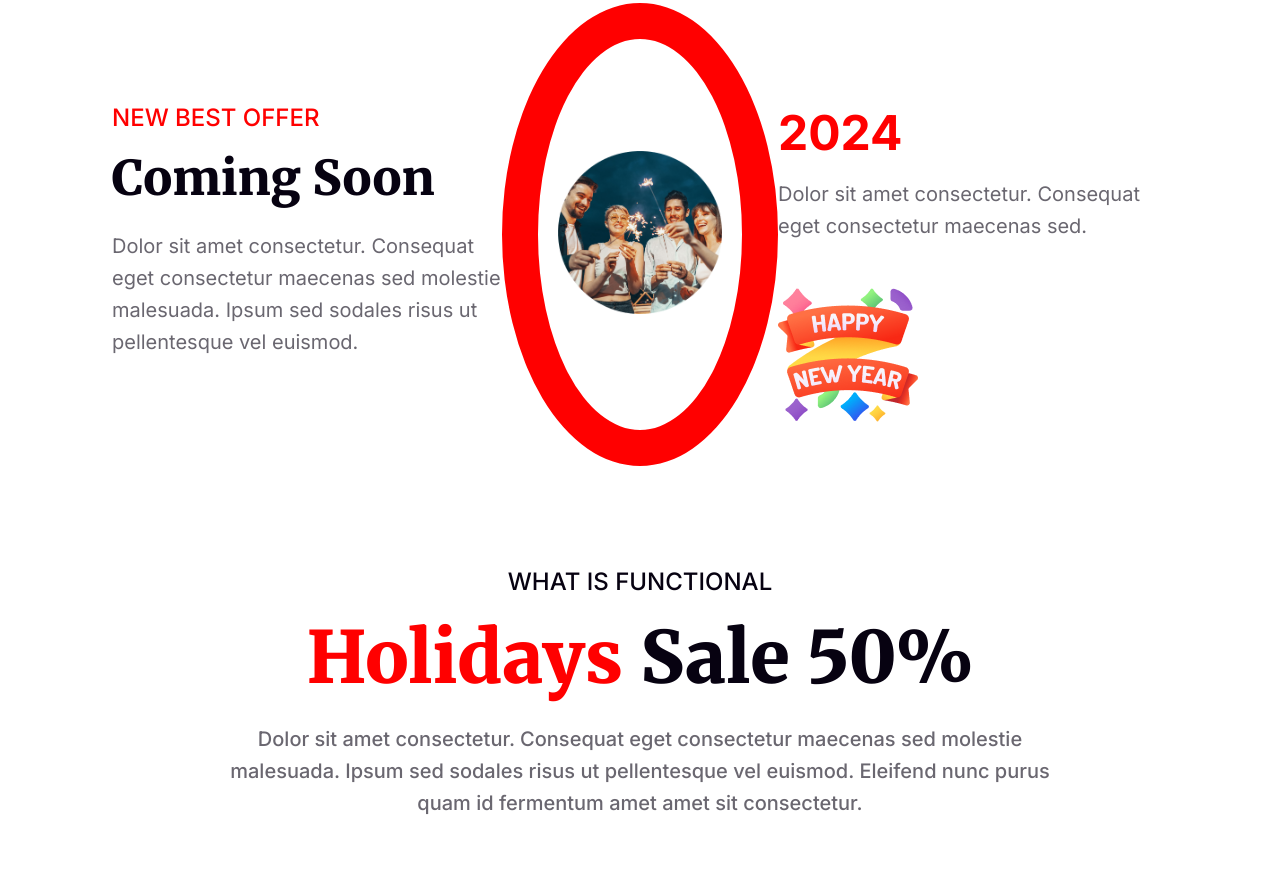
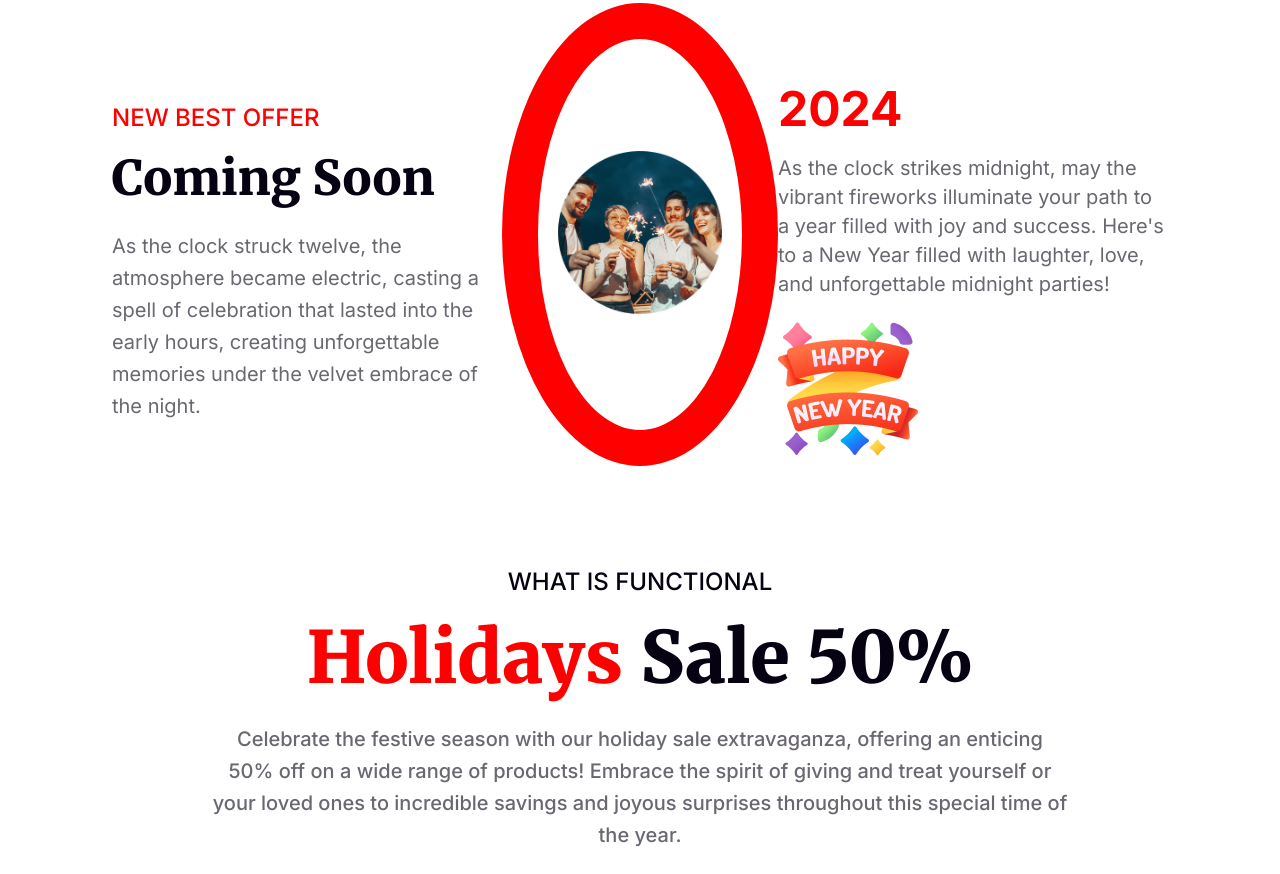
Before and after one commit to ASLAM-stack/New-Year-Assignment_B9, a plain HTML site: page index.html in a window 1280 px wide. Shown: the part 2935-3809 px from the top of the page. Drawn offline with Linux system fonts and the light colour scheme.

Commit message:
change text

```diff
--- a/index.html
+++ b/index.html
@@ -43,7 +43,7 @@
                     <div class="midnight-element">
                         <div class="midnight-column">
                             <h1>Welcome to midnight party</h1>
-                            <p>Dolor sit amet consectetur. Consequat eget consectetur maecenas sed molestie malesuada. Ipsum sed sodales risus ut pellentesque vel euismod. </p>
+                            <p>  As the clock struck twelve, the atmosphere became electric, casting a spell of celebration that lasted into the early hours, creating unforgettable memories under the velvet embrace of the night. </p>
                             <a href="#">JOIN NOW</a>
                         </div>
                         <div class="midnight-column">
@@ -75,7 +75,7 @@
                     <div class="offer-title">
                         <h6>NEW BEST OFFER</h6>
                         <h1>Coming Soon</h1>
-                        <p>Dolor sit amet consectetur. Consequat eget consectetur maecenas sed molestie malesuada. Ipsum sed sodales risus ut pellentesque vel euismod. </p>
+                        <p> As the clock struck twelve, the atmosphere became electric, casting a spell of celebration that lasted into the early hours, creating unforgettable memories under the velvet embrace of the night. </p>
                     </div>
                     <div class="circel_img">
                         <div class="circek_img-container">
@@ -84,7 +84,7 @@
                     </div>
                     <div class="offer_wish">
                         <h2>2024</h2>
-                        <p>Dolor sit amet consectetur. Consequat eget consectetur maecenas sed.</p>
+                        <p>As the clock strikes midnight, may the vibrant fireworks illuminate your path to a year filled with joy and success. Here's to a New Year filled with laughter, love, and unforgettable midnight parties!</p>
                         <div class="wish-img">
                             <img src="img/Sec_image/Group 96.png" alt="">
                         </div>
@@ -98,8 +98,7 @@
                 <div class="sale">
                     <h6>WHAT IS FUNCTIONAL</h6>
                     <h1><span class="highlight-point">Holidays</span> Sale 50%</h1>
-                    <p>Dolor sit amet consectetur. Consequat eget consectetur maecenas sed
-                        molestie malesuada. Ipsum sed sodales risus ut pellentesque vel euismod. Eleifend nunc purus quam id fermentum amet amet sit consectetur.
+                    <p>Celebrate the festive season with our holiday sale extravaganza, offering an enticing 50% off on a wide range of products! Embrace the spirit of giving and treat yourself or your loved ones to incredible savings and joyous surprises throughout this special time of the year.
                     </p>
                     <div class="sale_offer">
                         <div class="sale_offer-img">
@@ -120,7 +119,7 @@
                 <div class="portfolio-header_title">
                     <h6>THE BEST GIFTS</h6>
                     <h1>Our Awesome Portfolio</h1>
-                    <p>Dolor sit amet consectetur. Consequat eget consectetur maecenas sed molestie malesuada. Ipsum sed sodales risus ut pellentesque vel euismod. </p>
+                    <p>In our awesome portfolio, we blend creativity and innovation, delivering cutting-edge designs and strategic solutions that set new industry standards. </p>
                 </div>
                 <div class="portfolio-container">
                     <div class="portfloio_card">
@@ -154,7 +153,7 @@
                         </div>
                         <div class="subscribe-text">
                             <h1>Subscribe Newsletter</h1>
-                            <p>Dolor sit amet consectetur. Consequat eget consectetur maecenas sed molestie malesuada. Ipsum sed sodales risus ut pellentesque vel euismod.</p>
+                            <p>Subscribe to our newsletter for exclusive updates, promotions, and insider insights delivered directly to your inbox! Stay in the know – subscribe now!</p>
                             <div class="input_sub">
                                 <input type="email" placeholder="user@gmail.com" name="" id="">
                                 <div class="btn-subscribe">Subscribe</div>
@@ -167,7 +166,8 @@
     </main>
     <footer id="animation">
         <div class="container">
-            <div class="footer_content">
+            <div class="footer-element-container">
+                            <div class="footer_content">
                 <div class="footer-element">
                     <h3>44, Big Building Roosevelt Street
                     <br>Beach Gardens Florida 33410</h3>
@@ -206,6 +206,7 @@
                 <div class="footer_copy-column">2017, All Rights Reserved.</div>
                 <div class="footer_copy-column"><span>Unsubscribe</span></div>
             </div>
+            </div>
         </div>
     </footer>
 
--- a/style.css
+++ b/style.css
@@ -244,7 +244,7 @@ section
     font-size: 48px;
     font-weight: 700;
     padding-bottom: 16px;
-    margin-top: 100px;
+    margin-top: 76px;
 }
 .offer_wish p
 {
@@ -252,8 +252,8 @@ section
     font-family: Inter;
     font-size: 20px;
     font-weight: 400;
-    line-height: 32px;
-    margin-bottom: 43px;
+    line-height: 29px;
+    margin-bottom: 20px;
 }
 .offer_wish .wish-img
 {
```
